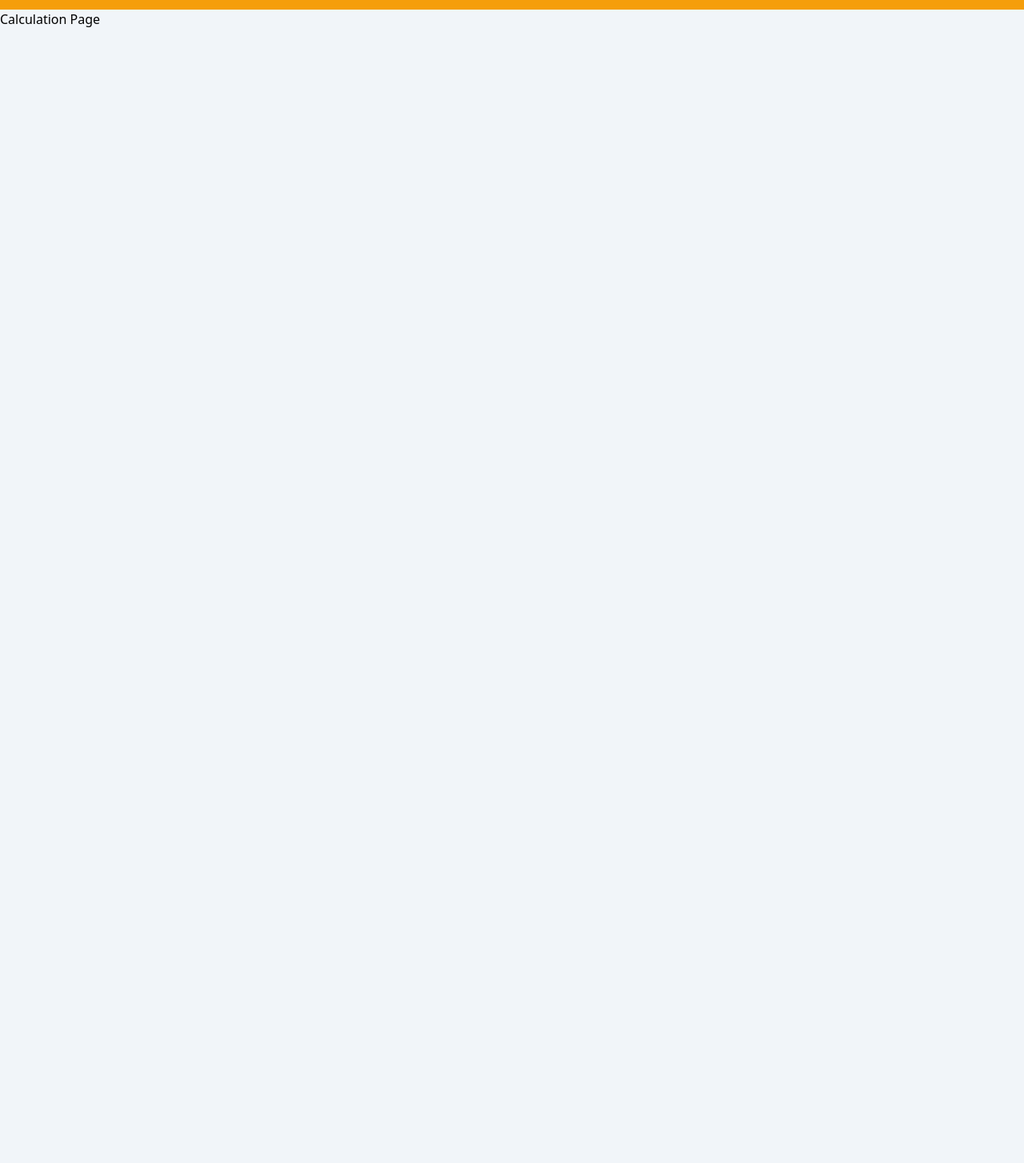
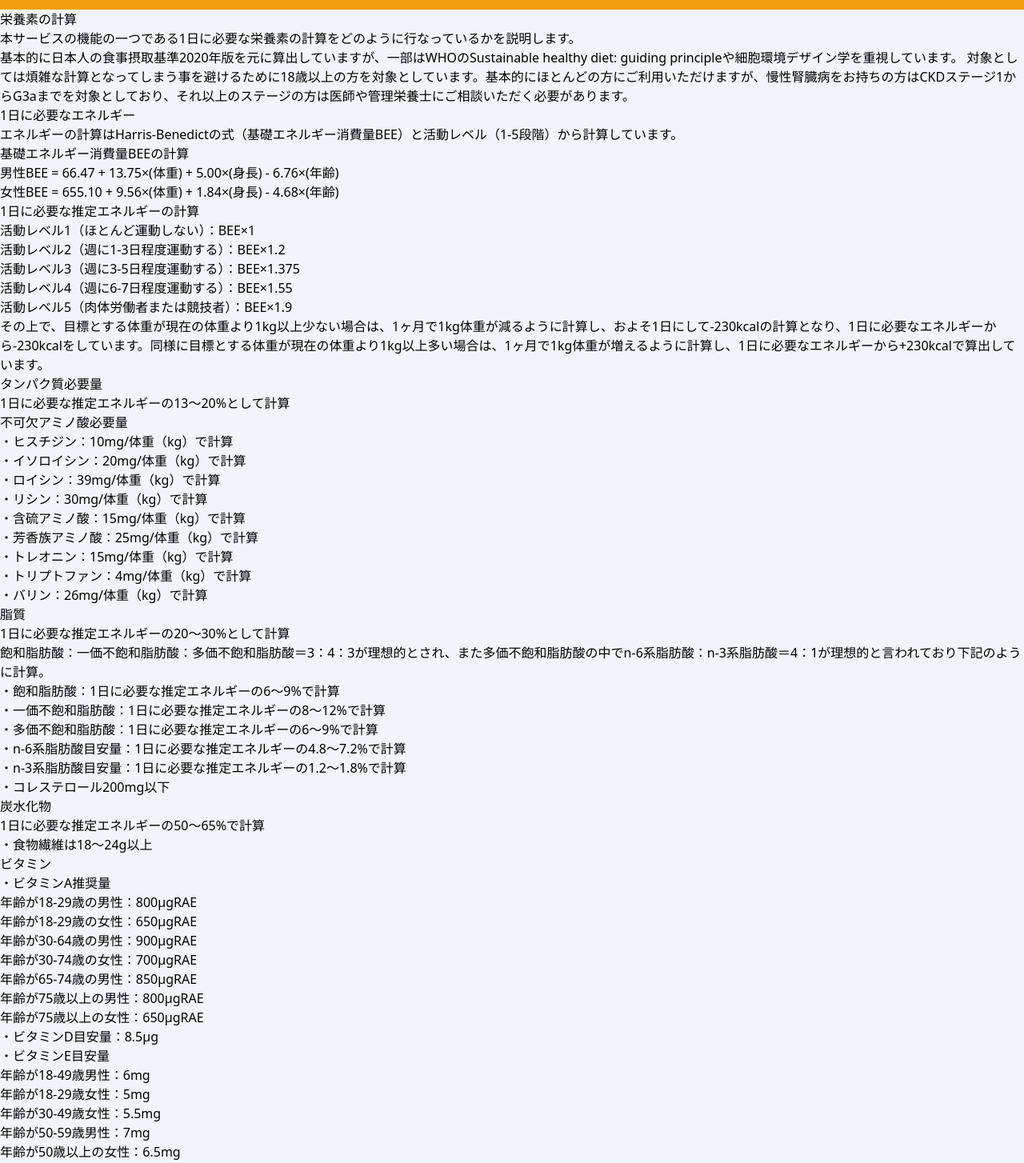
Before and after one commit to KeisukeKanda/foodrecommendationgpt, a Next.js app: page /calculation in a window 1280 px wide. Shown: the part 40-1494 px from the top of the page at 80% size. Before the commit the page ends 800 px from the top, so only its background shows below. Built offline with nearby package versions, Linux system fonts and the light colour scheme.

Commit message:
calculation.jsのhtmlを作成

```diff
--- a/src/pages/calculation.js
+++ b/src/pages/calculation.js
@@ -4,8 +4,155 @@ import React from 'react';
 const Calculation = () => {
   return (
     <div>
-      <h1>Calculation Page</h1>
-      {/* その他のコンテンツ */}
+      <h1>栄養素の計算</h1>
+      <div>
+        <p>本サービスの機能の一つである1日に必要な栄養素の計算をどのように行なっているかを説明します。</p>
+        <p>基本的に日本人の食事摂取基準2020年版を元に算出していますが、一部はWHOのSustainable healthy diet: guiding principleや細胞環境デザイン学を重視しています。
+対象としては煩雑な計算となってしまう事を避けるために18歳以上の方を対象としています。基本的にほとんどの方にご利用いただけますが、慢性腎臓病をお持ちの方はCKDステージ1からG3aまでを対象としており、それ以上のステージの方は医師や管理栄養士にご相談いただく必要があります。</p>
+      </div>
+      <h2>1日に必要なエネルギー</h2>
+      <div>
+        <p>エネルギーの計算はHarris-Benedictの式（基礎エネルギー消費量BEE）と活動レベル（1-5段階）から計算しています。</p>
+        <p>基礎エネルギー消費量BEEの計算</p>
+        <p>男性BEE = 66.47 + 13.75×(体重) + 5.00×(身長) - 6.76×(年齢)</p>
+        <p>女性BEE = 655.10 + 9.56×(体重) + 1.84×(身長) - 4.68×(年齢)</p>
+        <p>1日に必要な推定エネルギーの計算</p>
+        <p>活動レベル1（ほとんど運動しない）：BEE×1</p>
+        <p>活動レベル2（週に1-3日程度運動する）：BEE×1.2</p>
+        <p>活動レベル3（週に3-5日程度運動する）：BEE×1.375</p>
+        <p>活動レベル4（週に6-7日程度運動する）：BEE×1.55</p>
+        <p>活動レベル5（肉体労働者または競技者）：BEE×1.9</p>
+        <p>その上で、目標とする体重が現在の体重より1kg以上少ない場合は、1ヶ月で1kg体重が減るように計算し、およそ1日にして-230kcalの計算となり、1日に必要なエネルギーから-230kcalをしています。同様に目標とする体重が現在の体重より1kg以上多い場合は、1ヶ月で1kg体重が増えるように計算し、1日に必要なエネルギーから+230kcalで算出しています。</p>
+      </div>
+      <h3>タンパク質必要量</h3>
+      <div>
+        <p>1日に必要な推定エネルギーの13〜20%として計算</p>
+        <p>不可欠アミノ酸必要量</p>
+        <p>・ヒスチジン：10mg/体重（kg）で計算</p>
+        <p>・イソロイシン：20mg/体重（kg）で計算</p>
+        <p>・ロイシン：39mg/体重（kg）で計算</p>
+        <p>・リシン：30mg/体重（kg）で計算</p>
+        <p>・含硫アミノ酸：15mg/体重（kg）で計算</p>
+        <p>・芳香族アミノ酸：25mg/体重（kg）で計算</p>
+        <p>・トレオニン：15mg/体重（kg）で計算</p>
+        <p>・トリプトファン：4mg/体重（kg）で計算</p>
+        <p>・バリン：26mg/体重（kg）で計算</p>
+      </div>
+      <h4>脂質</h4>
+      <div>
+        <p>1日に必要な推定エネルギーの20〜30%として計算</p>
+        <p>飽和脂肪酸：一価不飽和脂肪酸：多価不飽和脂肪酸＝3：4：3が理想的とされ、また多価不飽和脂肪酸の中でn-6系脂肪酸：n-3系脂肪酸＝4：1が理想的と言われており下記のように計算。</p>
+        <p>・飽和脂肪酸：1日に必要な推定エネルギーの6〜9%で計算</p>
+        <p>・一価不飽和脂肪酸：1日に必要な推定エネルギーの8〜12%で計算</p>
+        <p>・多価不飽和脂肪酸：1日に必要な推定エネルギーの6〜9%で計算</p>
+        <p>・n-6系脂肪酸目安量：1日に必要な推定エネルギーの4.8〜7.2%で計算</p>
+        <p>・n-3系脂肪酸目安量：1日に必要な推定エネルギーの1.2〜1.8%で計算</p>
+        <p>・コレステロール200mg以下</p>
+      </div>
+      <h5>炭水化物</h5>
+      <div>
+        <p>1日に必要な推定エネルギーの50〜65%で計算</p>
+        <p>・食物繊維は18〜24g以上</p>
+      </div>
+      <h6>ビタミン</h6>
+      <div>
+        <p>・ビタミンA推奨量</p>
+        <p>年齢が18-29歳の男性：800μgRAE</p>
+        <p>年齢が18-29歳の女性：650μgRAE</p>
+        <p>年齢が30-64歳の男性：900μgRAE</p>
+        <p>年齢が30-74歳の女性：700μgRAE</p>
+        <p>年齢が65-74歳の男性：850μgRAE</p>
+        <p>年齢が75歳以上の男性：800μgRAE</p>
+        <p>年齢が75歳以上の女性：650μgRAE</p>
+        <p>・ビタミンD目安量：8.5μg</p>
+        <p>・ビタミンE目安量</p>
+        <p>年齢が18-49歳男性：6mg</p>
+        <p>年齢が18-29歳女性：5mg</p>
+        <p>年齢が30-49歳女性：5.5mg</p>
+        <p>年齢が50-59歳男性：7mg</p>
+        <p>年齢が50歳以上の女性：6.5mg</p>
+        <p>年齢が60歳以上の男性：6.5mg</p>
+        <p>・ビタミンK目安量：150μg</p>
+        <p>・ビタミンB1推奨量</p>
+        <p>年齢が18-49歳の男性：1.4mg</p>
+        <p>年齢が18-74歳の女性：1.1mg</p>
+        <p>年齢が50-74歳の男性：1.3mg</p>
+        <p>年齢が75歳以上の男性：1.2mg</p>
+        <p>年齢が75歳以上の女性：0.9mg</p>
+        <p>・ビタミンB2推奨量</p>
+        <p>年齢が18-49歳の男性：1.6mg</p>
+        <p>年齢が18-74歳の女性：1.2mg</p>
+        <p>年齢が50-74歳の男性：1.5mg</p>
+        <p>年齢が75歳以上の男性：1.3mg</p>
+        <p>年齢が75歳以上の女性：1mg</p>
+        <p>・ナイアシン推奨量</p>
+        <p>年齢が18-49歳の男性：15mgNR</p>
+        <p>年齢が18-29歳の女性：11mgNR</p>
+        <p>年齢が30-49歳の女性：12mgNR</p>
+        <p>年齢が50-74歳の男性：14mgNR</p>
+        <p>年齢が50-74歳の女性：11mgNR</p>
+        <p>年齢が75歳以上の男性：13mgNR</p>
+        <p>年齢が75歳以上の女性：10mgNR</p>
+        <p>・ビタミンB6推奨量</p>
+        <p>年齢が18歳以上の男性：1.4mg</p>
+        <p>年齢が18歳以上の女性では1mg</p>
+        <p>・ビタミンB12推奨量：2.4μg</p>
+        <p>・葉酸推奨量：240μg</p>
+        <p>・パントテン酸目安量</p>
+        <p>年齢が18-49歳の男性：5mg</p>
+        <p>年齢が50歳以上の男性：6mg</p>
+        <p>年齢が18歳以上の女性：5mg</p>
+        <p>・ビオチン目安量：50μg</p>
+        <p>・ビタミンC推奨量は100mg</p>
+        <p>・ナトリウム食塩相当の理想量：6g未満</p>
+        <p>・カリウム目標量</p>
+        <p>年齢が18歳以上の男性：3000mg以上</p>
+        <p>年齢が18歳以上の女性：2600mg以上</p>
+        <p>・カルシウム推奨量</p>
+        <p>年齢が18-29歳の男性：800mg</p>
+        <p>年齢が18-74歳の女性：650mg</p>
+        <p>年齢が30-74歳の男性：750mg</p>
+        <p>年齢が75歳以上の男性：700mg</p>
+        <p>年齢が75歳以上の女性：600mg</p>
+        <p>・マグネシウム推奨量</p>
+        <p>年齢が18-29歳の男性：340mg</p>
+        <p>年齢が18-29歳の女性：270mg</p>
+        <p>年齢が30-64歳の男性：370mg</p>
+        <p>年齢が65-74歳の男性：350mg</p>
+        <p>年齢が65-74歳の女性：280mg</p>
+        <p>年齢が75歳以上の男性：320mg</p>
+        <p>年齢が75歳以上の女性：260mg</p>
+        <p>・リン目安量</p>
+        <p>年齢が18歳以上の男性：1000mg</p>
+        <p>年齢が18歳以上の女性：800mg</p>
+        <p>・鉄推奨量</p>
+        <p>年齢が18-74歳の男性：7.5mg</p>
+        <p>年齢が18-49歳の女性で月経がある：10.5mg</p>
+        <p>年齢が18-64歳の女性で月経がない：6.5mg</p>
+        <p>年齢が50-64歳の女性で月経がある：11mg</p>
+        <p>年齢が65歳以上の女性：6mg</p>
+        <p>年齢が75歳以上の男性：7mg</p>
+        <p>・亜鉛推奨量</p>
+        <p>年齢が18-74歳の男性：11mg</p>
+        <p>年齢が18歳以上の女性：8mg</p>
+        <p>年齢が75歳以上の男性：10mg</p>
+        <p>・銅推奨量</p>
+        <p>年齢が18-74歳の男性：0.9mg</p>
+        <p>年齢が18歳以上の女性：0.7mg</p>
+        <p>年齢が75歳以上の男性：0.8mg</p>
+        <p>・マンガン目安量</p>
+        <p>年齢が18歳以上の男性：4mg</p>
+        <p>年齢が18歳以上の女性：3.5mg</p>
+        <p>・ヨウ素推奨量：130μg</p>
+        <p>・セレン推奨量</p>
+        <p>年齢が18歳以上の男性：30μg</p>
+        <p>年齢が18歳以上の女性：25μg</p>
+        <p>・クロム目安量：10μg</p>
+        <p>・モリブデン推奨量</p>
+        <p>年齢18-74歳の男性：30μg</p>
+        <p>年齢が18歳以上の女性：25μg</p>
+        <p>年齢が75歳以上の男性：25μg</p>
+      </div>
     </div>
   );
 };
```
